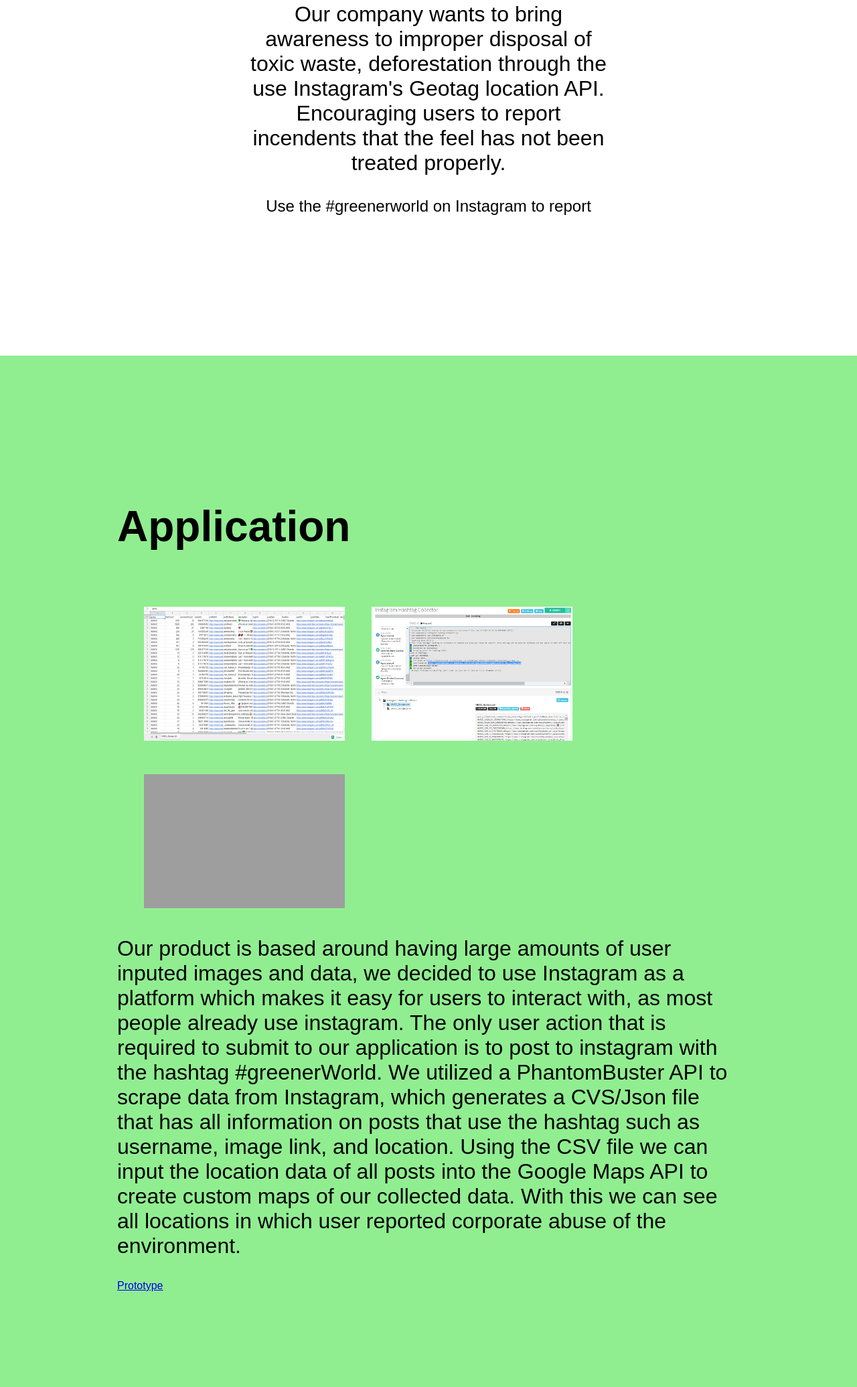
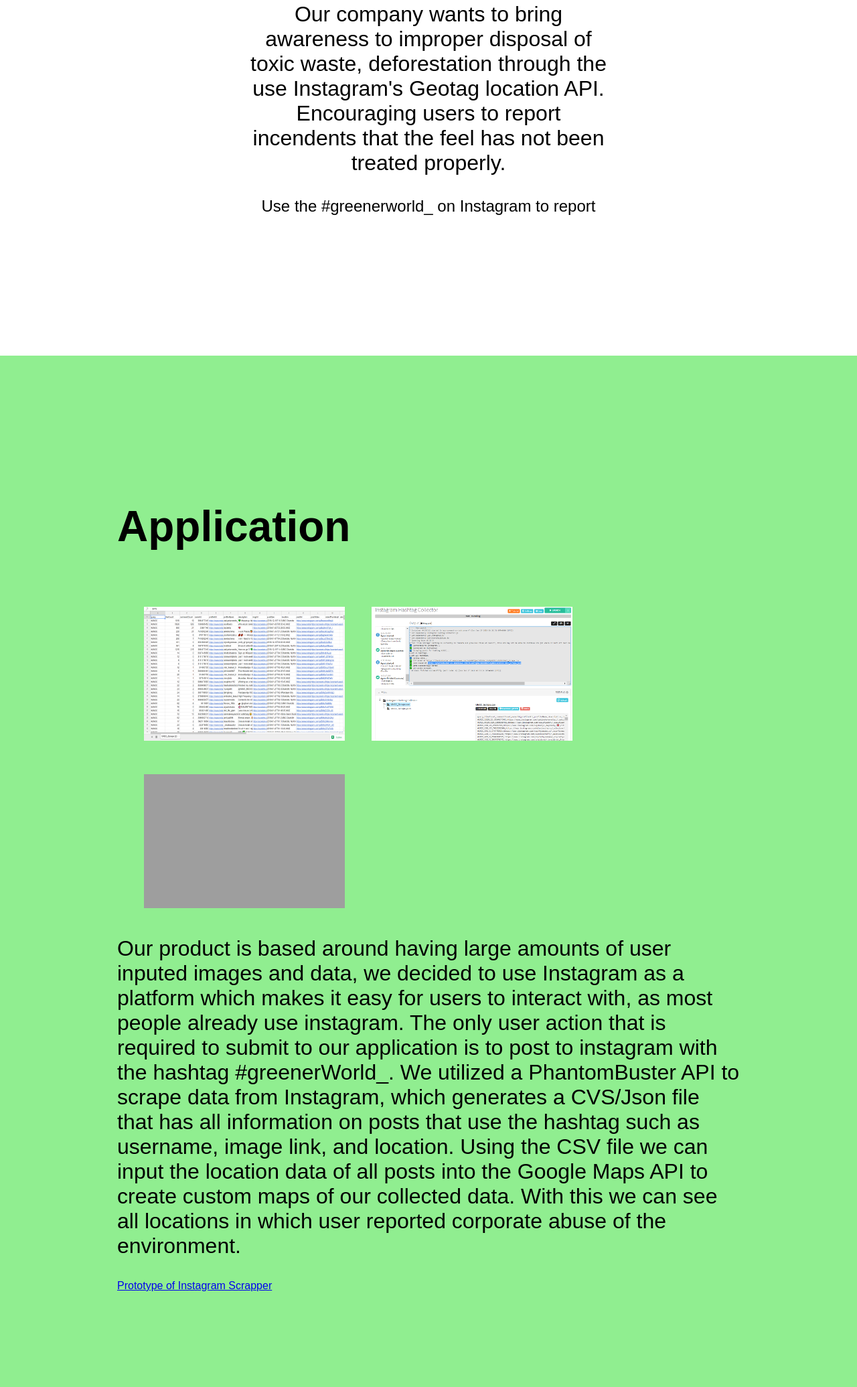
Before and after one commit to allenwong1234/GreenerWorld, a website: page greenermaps/public_html/index.html in a window 1280 px wide. Shown: the part 2209-4280 px from the top of the page at 67% size. Drawn offline with nearby package versions, Linux system fonts and the light colour scheme; grey boxes are pictures that could not be loaded.

Commit message:
Add files via upload

```diff
--- a/greenermaps/public_html/index.html
+++ b/greenermaps/public_html/index.html
@@ -103,7 +103,7 @@
               Encouraging users to report incendents that the feel has not been treated properly.
               </p>
               <p style = "font-size: 18pt;">
-               Use the #greenerworld on Instagram to report </p>
+               Use the #greenerworld_ on Instagram to report </p>
             </div>
         </div>
 
@@ -131,12 +131,12 @@
 
         <p style = "font-size: 24pt;">
             Our product is based around having large amounts of user inputed images and data, we decided to use Instagram as a platform which makes it easy for users to interact with, as most people already use instagram.
-            The only user action that is required to submit to our application is to post to instagram with the hashtag #greenerWorld.
+            The only user action that is required to submit to our application is to post to instagram with the hashtag #greenerWorld_.
             We utilized a PhantomBuster API to scrape data from Instagram, which generates a CVS/Json file that has all information on posts that use the hashtag such as username, image link, and location.
             Using the CSV file we can input the location data of all posts into the Google Maps API to create custom maps of our collected data.  With this we can see all locations in which user reported corporate abuse of the environment.
           </p>
 
-        <a href="http://jsonviewer.stack.hu/#http://phantombuster.s3.amazonaws.com/nmLGNP7QmwI/0DKKWioY6dyNDEk1zvbVHA/UNCC_Scrape.json"> Prototype</a>
+        <a href="http://jsonviewer.stack.hu/#http://phantombuster.s3.amazonaws.com/nmLGNP7QmwI/0DKKWioY6dyNDEk1zvbVHA/UNCC_Scrape.json"> Prototype of Instagram Scrapper</a>
       </div>
 
         <!-- Contact Section -->
```
